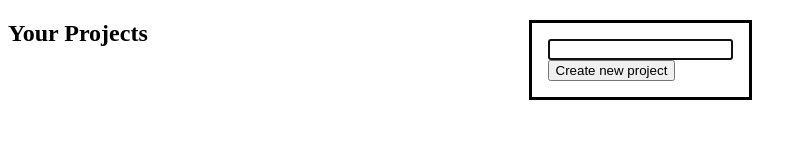
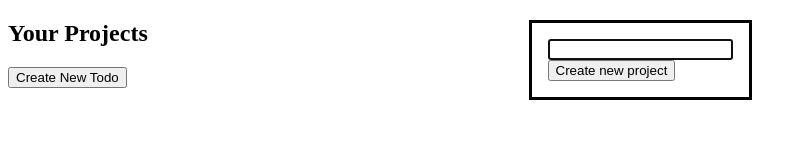
Before and after one commit to rtamb0/todo-list, a website built with webpack: page src/index.html in a window 1280 px wide. Shown: the whole page, without its empty margins (0-807 px from the left). Built offline with nearby package versions, Linux system fonts and the light colour scheme.

Commit message:
Add button to create todos

```diff
--- a/src/index.html
+++ b/src/index.html
@@ -22,6 +22,7 @@
             <div id="projectList"></div>
         </aside>
         <div class="project">
+            <button>Create New Todo</button>
             <dialog id="createTodo">
                 <button>Cancel</button>
                 <h3>Create your to-do here!</h3>
```
